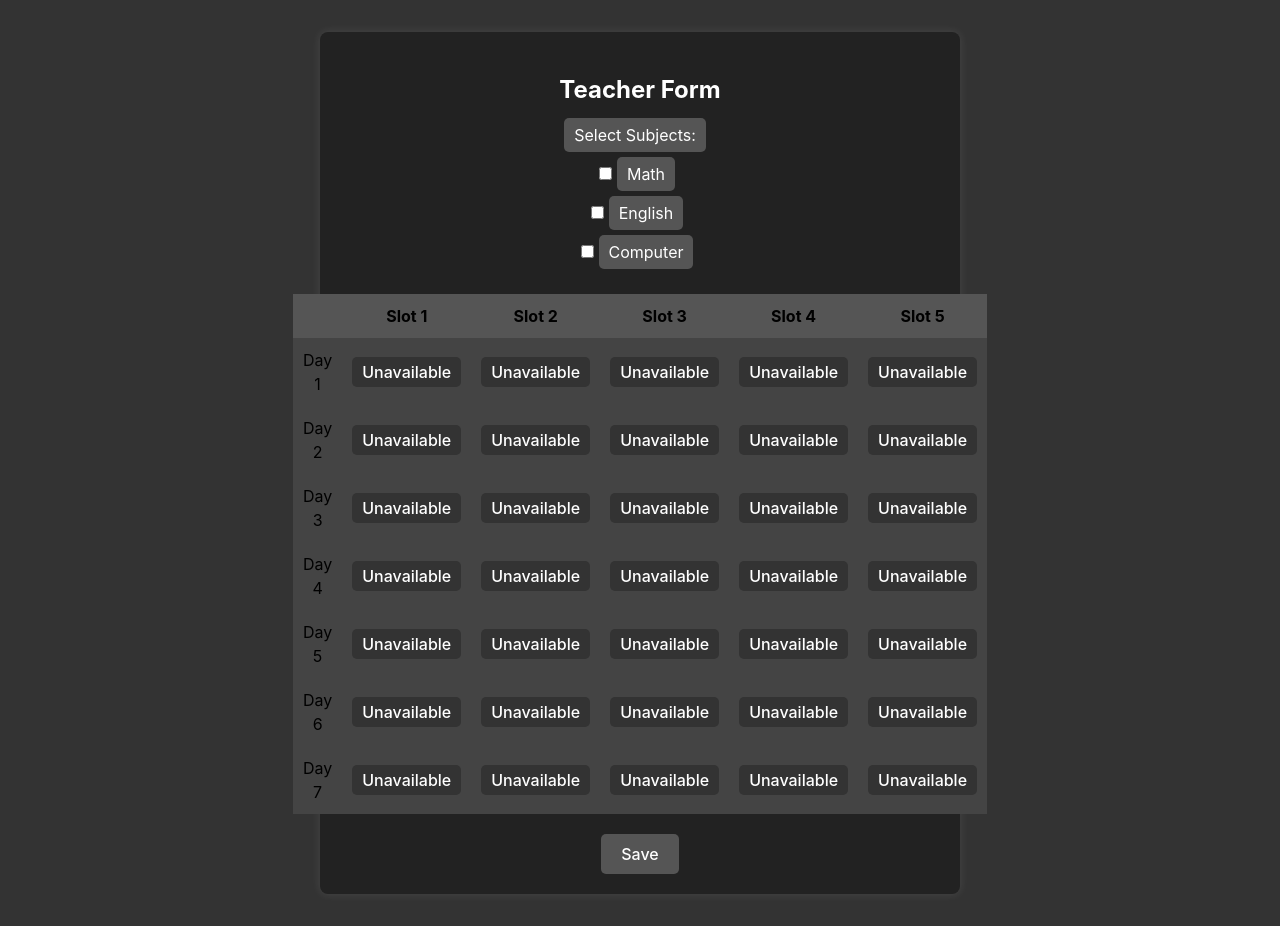
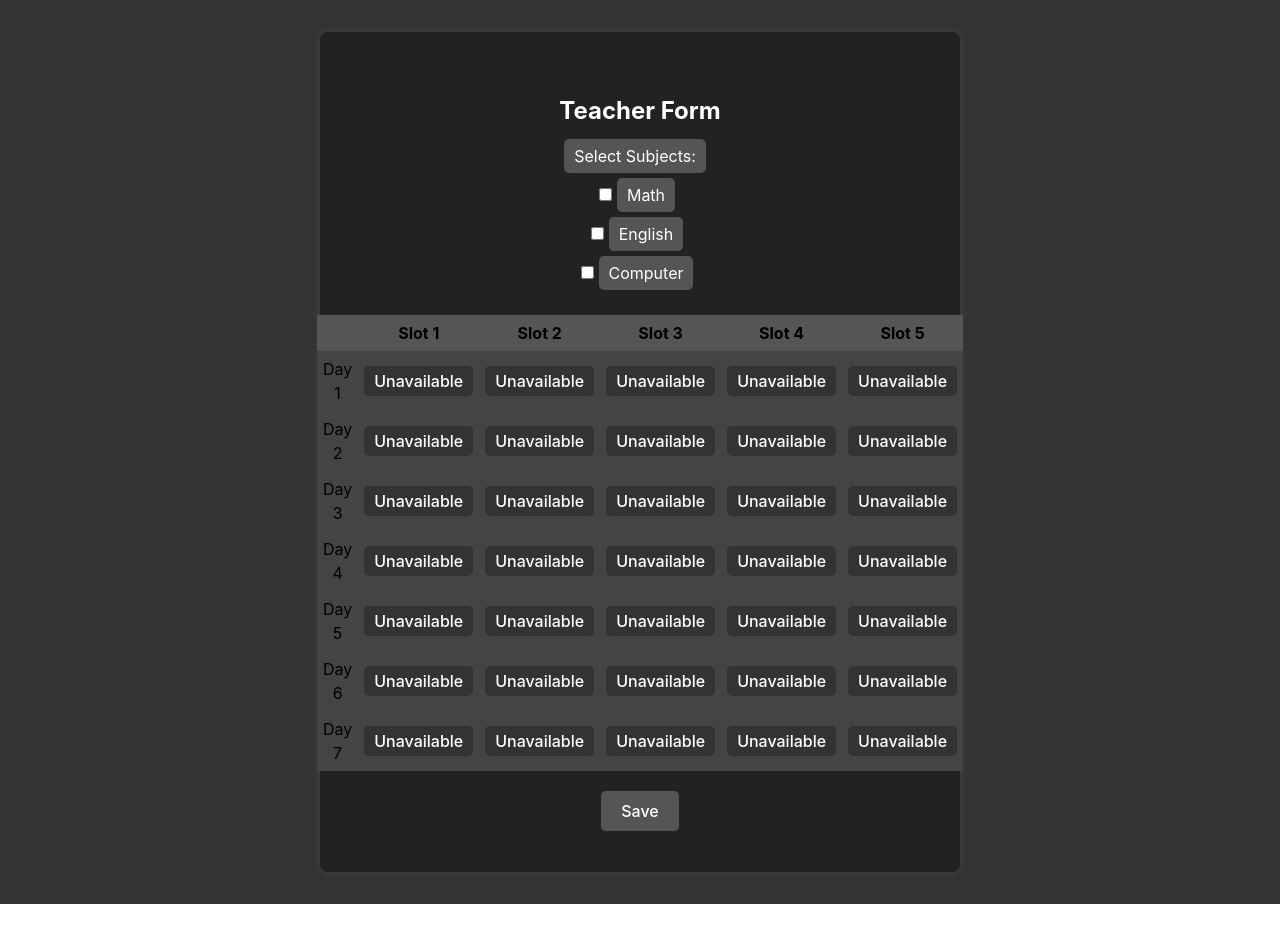
Before and after one commit to ZeyadAttia5/El-m4t4teen, a React (Vite) app in the folder Helpawy/: page /teacher-form in a window 1280 px wide. After the commit the page ends 904 px from the top, so only its background shows below. Built offline with nearby package versions, Linux system fonts and the light colour scheme.

Commit message:
first page finish

```diff
--- a/Helpawy/src/Teach/TeacherForm.css
+++ b/Helpawy/src/Teach/TeacherForm.css
@@ -63,7 +63,7 @@ body {
 
 .teacher-form-container .schedule th,
 .teacher-form-container .schedule td {
-  padding: 10px;
+  padding: 6px;
   text-align: center;
 }
 
--- a/Helpawy/src/Teach/TeachingDashboard.jsx
+++ b/Helpawy/src/Teach/TeachingDashboard.jsx
@@ -19,7 +19,7 @@ function TeachingDashboard({}) {
   };
 
   const bookselectionclick = () => {
-    navigate('/book-seleection'); // Navigate to the volunteer as doctor route
+    navigate('/book-selection'); // Navigate to the volunteer as doctor route
   };
   const stationarypostsclick = () => {
     navigate('/stationary-lists'); // Navigate to the volunteer as doctor route
@@ -28,7 +28,7 @@ function TeachingDashboard({}) {
     <div className="dashboard">
       <h1>Welcome to the Medical Donation Dashboard</h1>
       <div className="dashboard-options">
-        <div className="dashboard-option medical-supplies" onClick={teacherclick}>
+        <div className="dashboard-option medical-supplies" onClick={teacherformclick}>
           <h2>Teacher Form</h2>
           <p>Apply as a Teacher.</p>
         </div>
```
